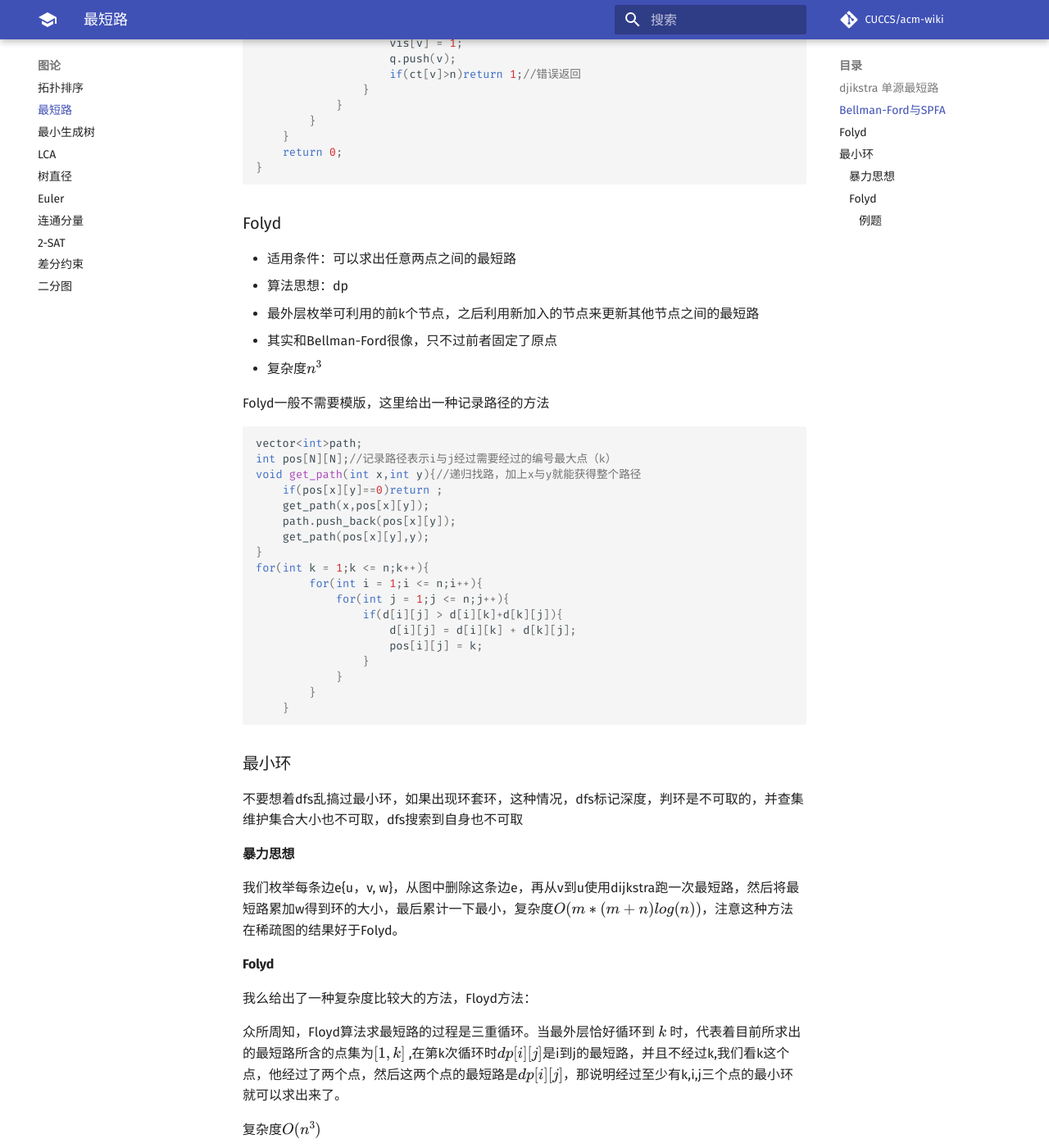
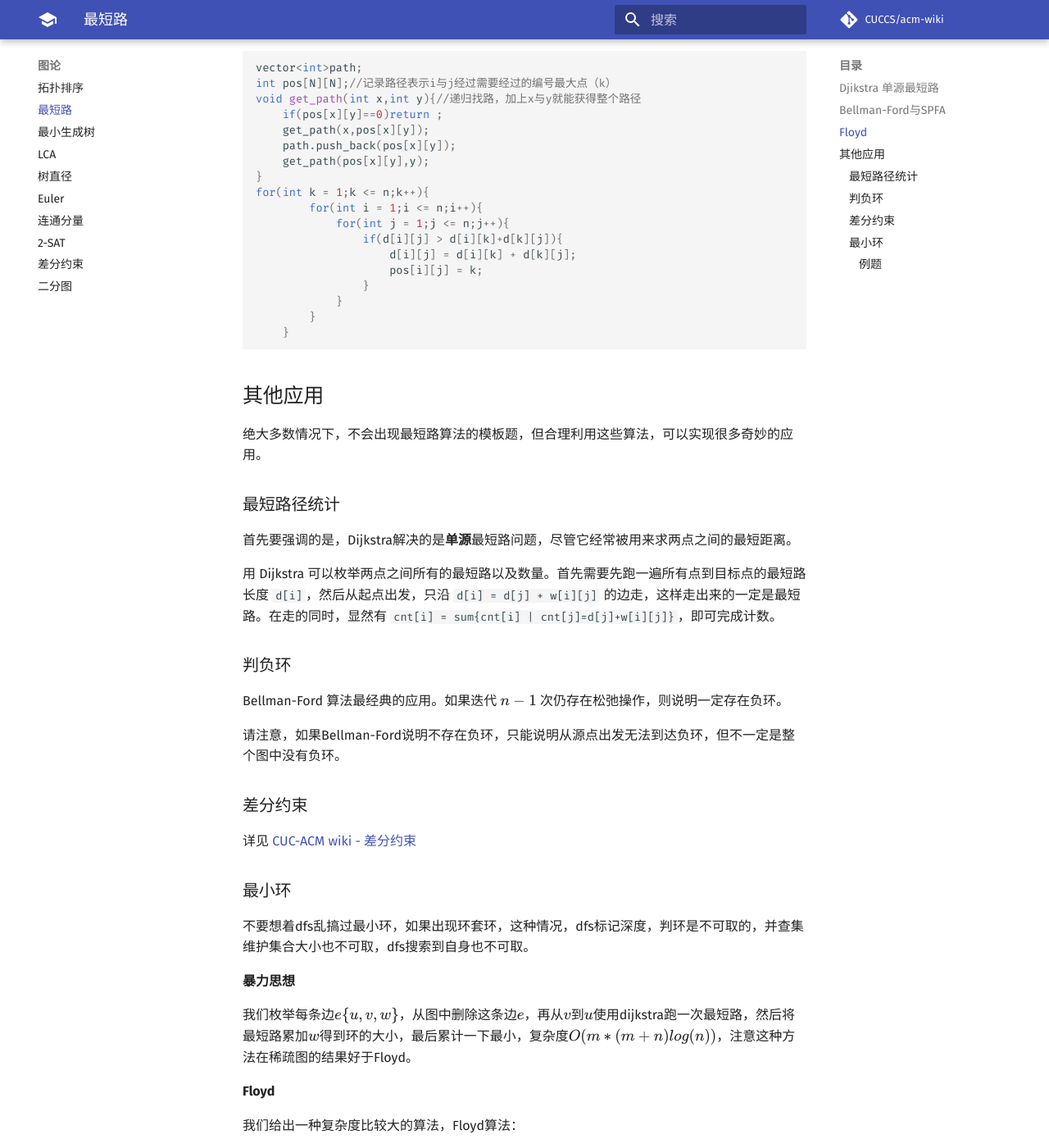
Before and after one commit to CUCCS/acm-wiki, an MkDocs documentation site: the page built from docs/graph/shortest-path.md, in a window 1280 px wide and 1400 px high, scrolled down 2721 px. Shown: the whole window at 82% size. Built offline with MkDocs 1.6.1 and Material for MkDocs 9.7.7, drawn with Linux system fonts in a browser that asks for light colours; formulas are drawn with MathJax 3; comment, search, counter and statistics services are not loaded; some of the changed text lies outside the part shown.

Commit message:
add 最短路>应用 & modify 最短路排版、笔误和表述

````diff
--- a/docs/graph/shortest-path.md
+++ b/docs/graph/shortest-path.md
@@ -1,16 +1,16 @@
 !!! note "Copyright"
-    本页面贡献者：[zrz](https://github.com/BehindShadow)。
+    本页面贡献者：[zrz](https://github.com/BehindShadow)，[LyuLumos](https://github.com/LyuLumos)。
     本页面内容遵循 MIT 协议，转载请附上原文出处链接和本声明。
 
 
-### djikstra 单源最短路
+## Djikstra 单源最短路
 * 适用条件：无负权边
 * 算法思想： 贪心
-* 复杂度：mlog(n)
+* 复杂度：$O(mlog(n))$
 
-从bfs演化而来，是最短路最好的算法，（是优先队列的bfs，我们每次寻找的点就是当下最好的，贪心的扩大图中的点
-每次找到的num就是在vis集合中能到达的且离s（源点）最近的点，他的最短路就可以确认。
-一个点可以进队多次，但是取出来只有剩下的在队伍中作废（因为vis置为1了
+从bfs演化而来，是最短路最好的算法，（是优先队列的bfs，我们每次寻找的点就是当下最好的，贪心地扩大图中的点
+每次找到的num就是在vis集合中能到达的且离源点$s$最近的点，它的最短路就可以确认。
+一个点可以进队多次，但是取出来只有剩下的在队伍中作废（因为vis置为1了)
 
 PS：
     1.可以用P数组记录路径，p[i]就是记录到扩展到i点的顶点
@@ -18,86 +18,91 @@ PS：
 
 **邻接矩阵版**
 复杂度$O(n^2)$
-不建议使用
-```cpp
-int a[1003][1003];//存图
-int  d[maxn];//存距离
-int p[maxn];//可以用来求一个路径
-int vis[maxn];//维护我们已经知道最短路的点集
-void dijkstra(int s){
-    memset(d,INF,sizeof(d));
-    d[s] = 0;
-    for(int i = 0;i < n;i++){//总共循环n次，因为我们求n个点的最短路，每次循环必求出一个点的最短路
-        int num = -1,minn = INF;
-        for(int j=1;j<=n;j++){
-            if(!vis[j]&&d[j]<minn){
-                num = j;
-                minn = d[j];
+
+??? note "邻接矩阵版模板，不建议使用"
+
+    ```cpp
+    int a[1003][1003];//存图
+    int  d[maxn];//存距离
+    int p[maxn];//可以用来求一个路径
+    int vis[maxn];//维护我们已经知道最短路的点集
+    void dijkstra(int s){
+        memset(d,INF,sizeof(d));
+        d[s] = 0;
+        for(int i = 0;i < n;i++){//总共循环n次，因为我们求n个点的最短路，每次循环必求出一个点的最短路
+            int num = -1,minn = INF;
+            for(int j=1;j<=n;j++){
+                if(!vis[j]&&d[j]<minn){
+                    num = j;
+                    minn = d[j];
+                }
             }
-        }
-        vis[num] = 1;//每次选出的点肯定是最短路
-        for(int j=1;j<=n;j++){
-            if(!vis[j]){
-                d[j] = min(d[j],d[num]+a[num][j]);
+            vis[num] = 1;//每次选出的点肯定是最短路
+            for(int j=1;j<=n;j++){
+                if(!vis[j]){
+                    d[j] = min(d[j],d[num]+a[num][j]);
+                }
             }
         }
     }
-}
-```
+    ```
+
 **链式前向星版**
-建议使用
-```cpp
-struct dis{
-  int id,d;
-  bool operator <(const dis &x)const{//优先列对这个结构体的排队规则，注意内部如果是>号是最小的在队头
-      return d>x.d;
-  }
-};
-int vis[maxn];
-int d[maxn];//也要一个d数组
-struct edge{
-    int v,w,next;
-}e[maxn<<1];
-int cnt,head[maxn];
-void add(int u,int v,int w){
-    e[cnt].v = v;
-    e[cnt].w = w;
-    e[cnt].next = head[u];
-    head[u] = cnt++;
-}
-void dijkstra(int s){
-    memset(d,INF,sizeof(d));
-    priority_queue<dis>q;
-    dis ss = {s,0};
-    q.push(ss);
-    d[s] = 0;
-    while(!q.empty()){
-        dis now = q.top();
-        q.pop();
-        if(vis[now.id])continue;//如果已经出过队了就不用在看了
-        vis[now.id] = 1;
-        for(int i = head[now.id];~i;i = e[i].next){
-            int v = e[i].v;
-            if(d[v]>now.d+e[i].w){
-                d[v] = now.d + e[i].w;
-                dis nx = {v,d[v]};
-                q.push(nx);
+
+???+note "链式前向星版，建议使用"
+
+    ```cpp
+    struct dis{
+    int id,d;
+    bool operator <(const dis &x)const{//优先列对这个结构体的排队规则，注意内部如果是>号是最小的在队头
+        return d>x.d;
+    }
+    };
+    int vis[maxn];
+    int d[maxn];//也要一个d数组
+    struct edge{
+        int v,w,next;
+    }e[maxn<<1];
+    int cnt,head[maxn];
+    void add(int u,int v,int w){
+        e[cnt].v = v;
+        e[cnt].w = w;
+        e[cnt].next = head[u];
+        head[u] = cnt++;
+    }
+    void dijkstra(int s){
+        memset(d,INF,sizeof(d));
+        priority_queue<dis>q;
+        dis ss = {s,0};
+        q.push(ss);
+        d[s] = 0;
+        while(!q.empty()){
+            dis now = q.top();
+            q.pop();
+            if(vis[now.id])continue;//如果已经出过队了就不用在看了
+            vis[now.id] = 1;
+            for(int i = head[now.id];~i;i = e[i].next){
+                int v = e[i].v;
+                if(d[v]>now.d+e[i].w){
+                    d[v] = now.d + e[i].w;
+                    dis nx = {v,d[v]};
+                    q.push(nx);
+                }
             }
         }
     }
-}
-```
+    ```
 
-### Bellman-Ford与SPFA
+## Bellman-Ford与SPFA
 
 * 算法思想： 多次迭代收敛答案
-* 复杂度：$n^2$
+* 复杂度：$O(n^2)$
 
-Bellman-Ford，其实大多数书上就说他是迭代扩展，标号修正，其实很难理解，大致流程就是从u出发先找距离为一的点我们把这些点的距离更新，再找距离为2条边的点，从距离为1条边的点推过来，然后距离为3的。。。从其他的点推过来，类似动态规划的flody思想。
+Bellman-Ford，大多数书上就说是迭代扩展，标号修正，其实很难理解。大致流程就是从u出发先找距离为1的点，我们把这些点的距离更新，再找距离为2条边的点，从距离为1条边的点推过来，然后距离为3的。。。从其他的点推过来，类似动态规划的 `floyd` 思想。
 
 蓝书上有另一个说法，就是所有点满足三角不等式，所以我们就从关于源点最近的点开始推，然后推到其他所有边.
 
-SPFA其实是Bellman-Ford的队列优化方法（在国内比较流行），因为我们找下一层边时，队列中的点就是全部带扩展的边，（如果我们不这样的话我我们要扫到其他所有边
+SPFA其实是Bellman-Ford的队列优化方法（在国内比较流行），因为我们找下一层边时，队列中的点就是全部带扩展的边，（如果我们不这样的话我们要扫到其他所有边）
 PS :
     1.可以判断负权环，差分约束需要
     2.复杂度比较玄学，能不用就不用
@@ -136,14 +141,14 @@ int SPFA(int s,int h){//h其实也不需要，我写的这道题需要
 
 
 
-### Folyd
+## Floyd
 * 适用条件：可以求出任意两点之间的最短路
 * 算法思想：dp
   * 最外层枚举可利用的前k个节点，之后利用新加入的节点来更新其他节点之间的最短路
   * 其实和Bellman-Ford很像，只不过前者固定了原点
-  * 复杂度$n^3$
+  * 复杂度$O(n^3)$
 
-Folyd一般不需要模版，这里给出一种记录路径的方法
+Floyd一般不需要模版，这里给出一种记录路径的方法
 ```cpp
 vector<int>path;
 int pos[N][N];//记录路径表示i与j经过需要经过的编号最大点（k）
@@ -165,18 +170,38 @@ for(int k = 1;k <= n;k++){
     }
 ```
 
+## 其他应用
+
+绝大多数情况下，不会出现最短路算法的模板题，但合理利用这些算法，可以实现很多奇妙的应用。
+
+### 最短路径统计
+
+首先要强调的是，Dijkstra解决的是**单源**最短路问题，尽管它经常被用来求两点之间的最短距离。
+
+用 Dijkstra 可以枚举两点之间所有的最短路以及数量。首先需要先跑一遍所有点到目标点的最短路长度 `d[i]`，然后从起点出发，只沿 `d[i] = d[j] + w[i][j]` 的边走，这样走出来的一定是最短路。在走的同时，显然有 `cnt[i] = sum{cnt[i] | cnt[j]=d[j]+w[i][j]}`，即可完成计数。
+
+### 判负环
+
+Bellman-Ford 算法最经典的应用。如果迭代 $n-1$ 次仍存在松弛操作，则说明一定存在负环。
+
+请注意，如果Bellman-Ford说明不存在负环，只能说明从源点出发无法到达负环，但不一定是整个图中没有负环。
+
+### 差分约束
+
+详见 [CUC-ACM wiki - 差分约束](https://cuccs.github.io/acm-wiki/graph/difference-constraint/)
+
 ### 最小环
 
-不要想着dfs乱搞过最小环，如果出现环套环，这种情况，dfs标记深度，判环是不可取的，并查集维护集合大小也不可取，dfs搜索到自身也不可取
+不要想着dfs乱搞过最小环，如果出现环套环，这种情况，dfs标记深度，判环是不可取的，并查集维护集合大小也不可取，dfs搜索到自身也不可取。
 
-#### 暴力思想
+**暴力思想**
 
-我们枚举每条边e{u，v, w}，从图中删除这条边e，再从v到u使用dijkstra跑一次最短路，然后将最短路累加w得到环的大小，最后累计一下最小，复杂度$O(m*(m+n)log(n))$，注意这种方法在稀疏图的结果好于Folyd。
+我们枚举每条边$e\{u, v, w\}$，从图中删除这条边$e$，再从$v$到$u$使用dijkstra跑一次最短路，然后将最短路累加$w$得到环的大小，最后累计一下最小，复杂度$O(m*(m+n)log(n))$，注意这种方法在稀疏图的结果好于Floyd。
 
-#### Folyd
+**Floyd**
 
 
-我么给出了一种复杂度比较大的方法，Floyd方法：
+我们给出一种复杂度比较大的算法，Floyd算法：
 
 众所周知，Floyd算法求最短路的过程是三重循环。当最外层恰好循环到 $k$ 时，代表着目前所求出的最短路所含的点集为$[1,k]$ ,在第k次循环时$dp[i][j]$是i到j的最短路，并且不经过k,我们看k这个点，他经过了两个点，然后这两个点的最短路是$dp[i][j]$，那说明经过至少有k,i,j三个点的最小环就可以求出来了。
 
@@ -184,141 +209,142 @@ for(int k = 1;k <= n;k++){
 
 ps:注意初始化dp数组的值
 
-##### 例题
-- [Shortest Cycle ](https://vjudge.net/contest/462233#problem/E)
 
-题解：
+#### 例题
+- [Shortest Cycle](https://vjudge.net/contest/462233#problem/E)
 
-```cpp
-#include <bits/stdc++.h>
-#define INF 0x3f3f3f3f
-using namespace std;
-typedef long long ll;
-const int maxn = 1e5+5;
-ll a[maxn];
-ll g[200][200];
-ll dp[200][200];
-ll ans = INF;
-int main(){
-    int n;
-    int cnt = 0;
-    scanf("%d",&n);
-    for(int i = 0;i<n;i++){
-        ll x;scanf("%lld",&x);
-        if(x!=0)a[cnt++]=x;
+??? note "题解"
+    ```cpp
+    #include <bits/stdc++.h>
+    #define INF 0x3f3f3f3f
+    using namespace std;
+    typedef long long ll;
+    const int maxn = 1e5+5;
+    ll a[maxn];
+    ll g[200][200];
+    ll dp[200][200];
+    ll ans = INF;
+    int main(){
+        int n;
+        int cnt = 0;
+        scanf("%d",&n);
+        for(int i = 0;i<n;i++){
+            ll x;scanf("%lld",&x);
+            if(x!=0)a[cnt++]=x;
 
+        }
+        if(cnt>64*2){
+            printf("3\n");
+            return 0;
+        }
+        for(int i =0;i < cnt;i++){
+            for(int j = 0 ;j<cnt;j++){
+                dp[i][j] = 100;
+                g[i][j] = 100;
+            }
+        }
+        for(int i = 0;i<cnt;i++){
+            dp[i][i] = 0;
+            for(int j = 0;j < i;j++){
+                if((a[i]&a[j])!=0){
+                    g[i][j] = g[j][i] = 1;
+                    dp[i][j] = dp[j][i] = 1;
+                }
+            }
+        }
+        for(int k = 0;k < cnt;k++){
+            for(int i = 0;i < k; i++){
+                for(int j = i+1;j<cnt;j++){
+                    ans = min(ans,dp[i][j] + g[i][k] + g[k][j]);
+                }
+            }
+
+            for(int i=0;i<cnt;i++){
+                for(int j = 0;j<cnt;j++){
+                    dp[i][j] = min(dp[i][j],dp[i][k] + dp[k][j]);
+                }
+            }
+        }
+
+        if(ans>=100){
+            cout<<-1<<endl;
+        }
+        else cout<<ans<<endl;
     }
-    if(cnt>64*2){
-        printf("3\n");
-        return 0;
-    }
-    for(int i =0;i < cnt;i++){
-        for(int j = 0 ;j<cnt;j++){
-            dp[i][j] = 100;
-            g[i][j] = 100;
+    ```
+
+* [P1629 邮递员送信](https://www.luogu.com.cn/problem/P1629)
+
+??? note "题解"
+    ```cpp
+    #include <bits/stdc++.h>
+    #define INF 0x3f3f3f3f
+    using namespace std;
+    typedef long long ll;
+    const int maxn = 1e3+5;
+    int n,m;
+    struct node {
+        int id;//点的编号
+        int d;//到起点的距离
+        bool operator <(const node b)const{
+            return d>b.d;
         }
-    }
-    for(int i = 0;i<cnt;i++){
-        dp[i][i] = 0;
-        for(int j = 0;j < i;j++){
-            if((a[i]&a[j])!=0){
-                g[i][j] = g[j][i] = 1;
-                dp[i][j] = dp[j][i] = 1;
+    };
+    int dis[maxn];
+    int g[maxn][maxn];
+    int vis[maxn];
+
+    struct Ques{
+        int u,v,w;
+    }ques[100005];
+    void dijkstra(int s){
+        priority_queue<node>q;
+        dis[s]=0;
+        node nod;
+        nod.id=s;
+        nod.d=0;
+        q.push(nod);
+        while(!q.empty()){
+            int u=q.top().id;
+            q.pop();
+            if(vis[u])continue;
+            vis[u]=1;
+            for(int i=1;i<=n;i++){
+                if(dis[i]>=dis[u]+g[u][i]){
+                    dis[i]=dis[u]+g[u][i];
+                    node nxt;
+                    nxt.id=i;
+                    nxt.d=dis[i];
+                    q.push(nxt);
+                }
             }
         }
     }
-    for(int k = 0;k < cnt;k++){
-        for(int i = 0;i < k; i++){
-            for(int j = i+1;j<cnt;j++){
-                ans = min(ans,dp[i][j] + g[i][k] + g[k][j]);
-            }
+    int main(){
+        memset(dis,INF,sizeof(dis));
+        memset(g,INF,sizeof(g));//初始化的注意
+        cin>>n>>m;
+        for(int i=0;i<m;i++){
+            scanf("%d%d%d",&ques[i].u,&ques[i].v,&ques[i].w);
+            g[ques[i].u][ques[i].v] = min(ques[i].w,g[ques[i].u][ques[i].v]);//重边的坑
         }
+        dijkstra(1);
+        ll ans = 0;
+        for(int i=2;i<=n;i++){
+            ans +=dis[i];
 
-        for(int i=0;i<cnt;i++){
-            for(int j = 0;j<cnt;j++){
-                dp[i][j] = min(dp[i][j],dp[i][k] + dp[k][j]);
-            }
         }
+    //	cout<<ans<<endl;
+        memset(dis,INF,sizeof(dis));
+        memset(g,INF,sizeof(g));
+        memset(vis,0,sizeof(vis));
+        for(int i=0;i<m;i++){
+            g[ques[i].v][ques[i].u] = min(ques[i].w,g[ques[i].v][ques[i].u]);
+        }
+        dijkstra(1);
+        for(int i=2;i<=n;i++){
+            ans += dis[i];
+        }
+        cout<<ans;
     }
-
-    if(ans>=100){
-        cout<<-1<<endl;
-    }
-    else cout<<ans<<endl;
-}
-```
-
-* [P1629 邮递员送信](https://www.luogu.com.cn/problem/P1629)
-
-```cpp
-#include <bits/stdc++.h>
-#define INF 0x3f3f3f3f
-using namespace std;
-typedef long long ll;
-const int maxn = 1e3+5;
-int n,m;
-struct node {
-	int id;//点的编号
-	int d;//到起点的距离
-	bool operator <(const node b)const{
-		return d>b.d;
-	}
-};
-int dis[maxn];
-int g[maxn][maxn];
-int vis[maxn];
-
-struct Ques{
-	int u,v,w;
-}ques[100005];
-void dijkstra(int s){
-	priority_queue<node>q;
-	dis[s]=0;
-	node nod;
-	nod.id=s;
-	nod.d=0;
-	q.push(nod);
-	while(!q.empty()){
-		int u=q.top().id;
-		q.pop();
-		if(vis[u])continue;
-		vis[u]=1;
-		for(int i=1;i<=n;i++){
-			if(dis[i]>=dis[u]+g[u][i]){
-				dis[i]=dis[u]+g[u][i];
-				node nxt;
-				nxt.id=i;
-				nxt.d=dis[i];
-				q.push(nxt);
-			}
-		}
-	}
-}
-int main(){
-	memset(dis,INF,sizeof(dis));
-	memset(g,INF,sizeof(g));//初始化的注意
-	cin>>n>>m;
-	for(int i=0;i<m;i++){
-		scanf("%d%d%d",&ques[i].u,&ques[i].v,&ques[i].w);
-		g[ques[i].u][ques[i].v] = min(ques[i].w,g[ques[i].u][ques[i].v]);//重边的坑
-	}
-	dijkstra(1);
-	ll ans = 0;
-	for(int i=2;i<=n;i++){
-		ans +=dis[i];
-
-	}
-//	cout<<ans<<endl;
-	memset(dis,INF,sizeof(dis));
-	memset(g,INF,sizeof(g));
-	memset(vis,0,sizeof(vis));
-	for(int i=0;i<m;i++){
-		g[ques[i].v][ques[i].u] = min(ques[i].w,g[ques[i].v][ques[i].u]);
-	}
-	dijkstra(1);
-	for(int i=2;i<=n;i++){
-		ans += dis[i];
-	}
-	cout<<ans;
-}
-```
+    ```
````
Also changed, not shown: docs/data-struct/intro.md (+4 -0 lines).
